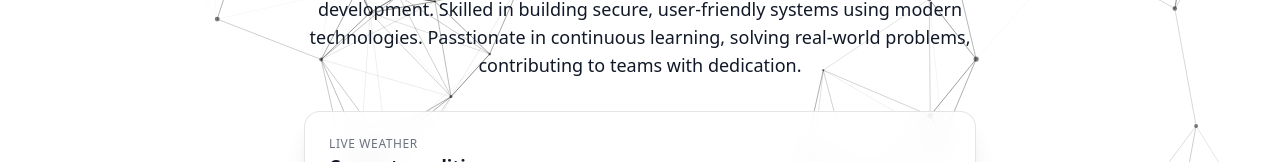
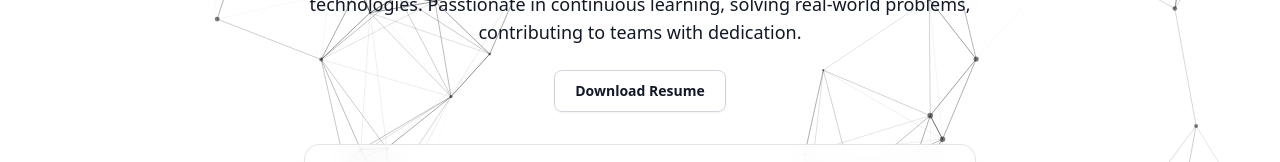
Before and after one commit to dotNaimlyss/portfolio, a Next.js app in the folder portfolio/: page / in a window 1280 px wide. Shown: the part 386-548 px from the top of the page. Built offline with nearby package versions, Linux system fonts and the light colour scheme; no server answers.

Commit message:
added : download_resume

```diff
--- a/portfolio/src/app/components/Hero.tsx
+++ b/portfolio/src/app/components/Hero.tsx
@@ -15,6 +15,13 @@ const Greet: React.FC = () => {
           <p className="text-lg animate-fade-in-delayed max-w-2xl">
             {t("thurein.description")}
           </p>
+          <a
+            href="/Thurein-Resume.pdf"
+            download="Thurein-Resume.pdf"
+            className="mt-6 inline-flex items-center rounded-lg border border-gray-300 dark:border-gray-600 bg-white/80 dark:bg-gray-800/80 px-5 py-2.5 text-sm font-semibold text-gray-900 dark:text-gray-100 shadow-sm transition hover:bg-gray-100 dark:hover:bg-gray-700"
+          >
+            {t("actions.downloadResume")}
+          </a>
           <WeatherStatus />
         </div>
       </div>
--- a/portfolio/src/i18n/messages/en.ts
+++ b/portfolio/src/i18n/messages/en.ts
@@ -11,6 +11,7 @@ const en = {
   actions: {
     toggleTheme: "Toggle Dark Mode",
     language: "Language",
+    downloadResume: "Download Resume",
   },
   weather: {
     badge: "Live weather",
--- a/portfolio/src/i18n/messages/jp.ts
+++ b/portfolio/src/i18n/messages/jp.ts
@@ -11,6 +11,7 @@ const jp = {
     actions: {
         toggleTheme: "テーマを切り替える",
         language: "言語",
+        downloadResume: "履歴書をダウンロード",
     },
     weather: {
         badge: "ライブ天気",
--- a/portfolio/src/i18n/messages/my.ts
+++ b/portfolio/src/i18n/messages/my.ts
@@ -11,6 +11,7 @@ const my = {
   actions: {
     toggleTheme: "အပြင်အဆင်အလင်း/အမည်း ပြောင်းရန်",
     language: "ဘာသာစကား",
+    downloadResume: "CV ကို Download လုပ်မည်",
   },
   weather: {
     badge: "တိုက်ရိုက် ရာသီဥတု",
```
Also changed, not shown: 1 other file (tests, documents, lock files or other folders).
